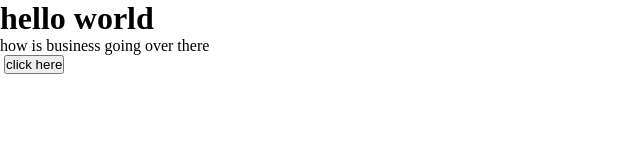
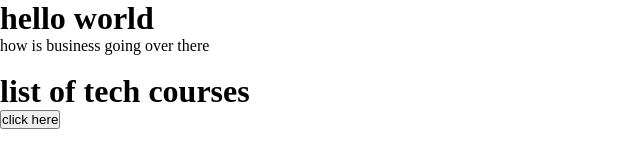
Before and after one commit to Barneydavies/barney, a plain HTML site: page index.html in a window 1280 px wide. Shown: the whole page, without its empty margins (0-640 px from the left). Drawn offline with Linux system fonts and the light colour scheme.

Commit message:
updated new sesssion header

```diff
--- a/index.html
+++ b/index.html
@@ -12,6 +12,12 @@
 
  <img src="" ahttps://skilline-oazt.onrender.com/assets/hero-girl-optimized-g1tn7Hv2.pnglt="">
 
+ <h1>list of tech courses</h1>
+
+
+
+
+
 
 
 
```
